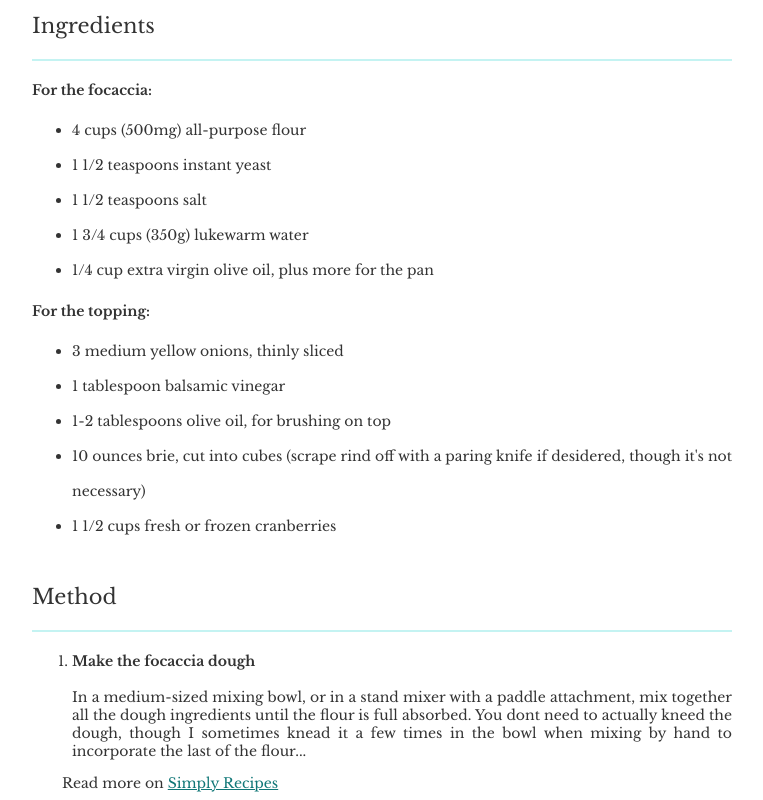
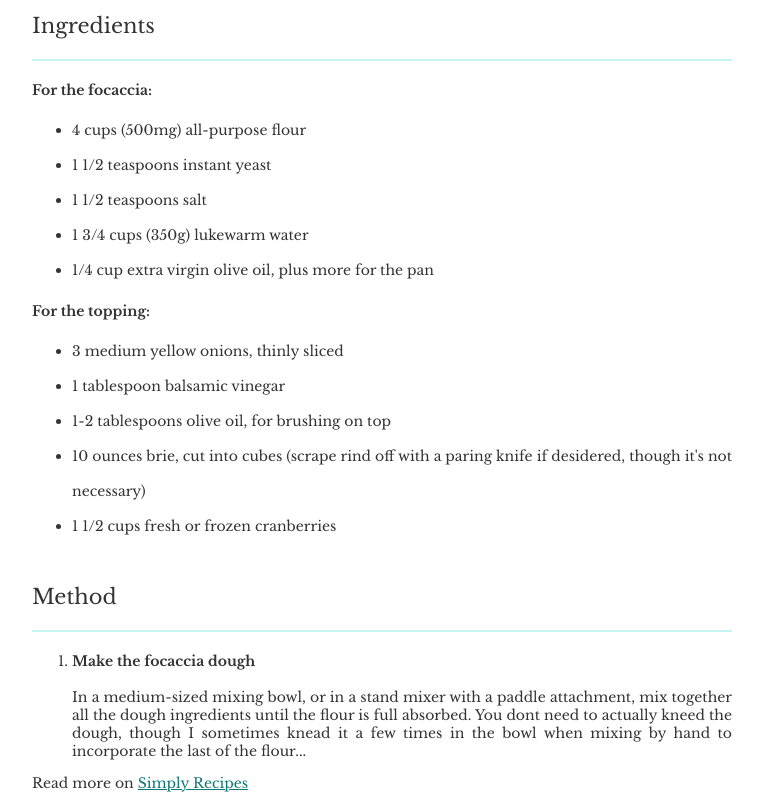
Before and after one commit to dama-p/U1-S1-L3-CSS, a plain HTML site: page index.html in a window 1280 px wide. Shown: the part 1052-1852 px from the top of the page, without its empty margins (258-1021 px from the left). Drawn offline with nearby package versions, Linux system fonts and the light colour scheme.

Commit message:
Minor Fixes

```diff
--- a/style.css
+++ b/style.css
@@ -75,7 +75,7 @@ ul li {
 }
 
 footer {
-  max-width: 50vw;
+  max-width: 700px;
   text-align: left;
   margin-inline: auto;
   color: #333333;
```
